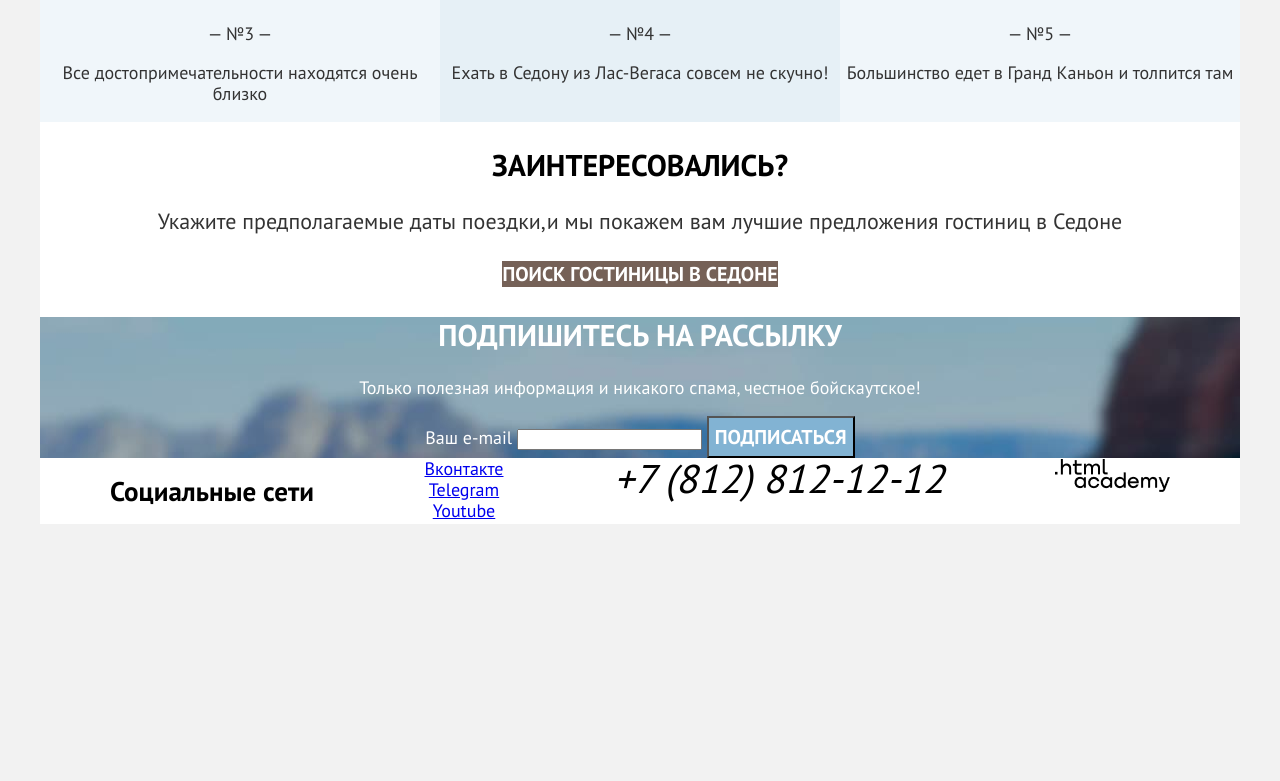
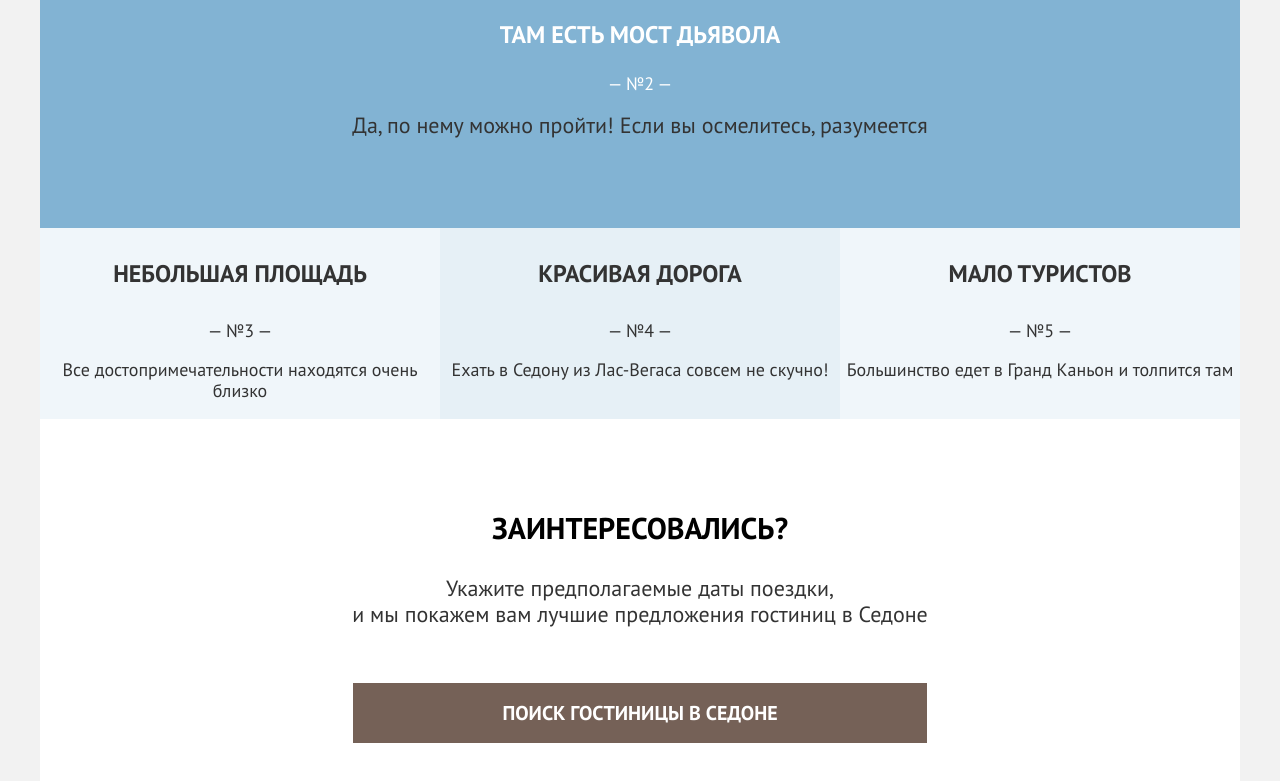
Before and after one commit to lisov1997/sedona-34, a plain HTML site: page index.html in a window 1280 px wide. Shown: the part 2016-2797 px from the top of the page. Before the commit the page ends 2540 px from the top, so only its background shows below. Drawn offline with Linux system fonts and the light colour scheme.

Commit message:
начало построение компонентов

```diff
--- a/index.html
+++ b/index.html
@@ -37,17 +37,17 @@
             </ul>
             <ul class="user-list">
               <li class="user-item">
-                <a class="search-hotel" href="#">
-                  <span class="vissualy-hidden">Поиск</span>
+                <a class="user-link search-hotel" href="#">
+                  <span class="visually-hidden">Поиск</span>
                 </a>
               </li>
               <li class="user-item">
-                <a class="favourites-hotel" href="#">
-                  <span class="vissualy-hidden">Избранное</span>
+                <a class="user-link favourites-hotel" href="#">
+                  <span class="visually-hidden">Избранное</span>
                 </a>
               </li>
               <li class="user-item">
-                <a class="btn" href="#">Хочу сюда!</a>
+                <a class="user-btn btn" href="#">Хочу сюда!</a>
               </li>
             </ul>
           </nav>
@@ -69,10 +69,10 @@
         <!-- Преимущества Седоны -->
 
         <section class="advantages">
-          <h2 class="vissualy-hidden">Преимущества отдыха в Седоне</h2>
-          <p class="section-title">Седона — небольшой городок в Аризоне,<br>
+          <h2 class="visually-hidden">Преимущества отдыха в Седоне</h2>
+          <p class="section-title sedona-desk">Седона — небольшой городок в Аризоне,<br>
             заслуживающий большего!</p>
-          <p class="section-desk">Рассмотрим 5 причин, по которым Седона круче, чем Гранд-Каньон!</p>
+          <p class="advantages-desk">Рассмотрим 5 причин, по которым Седона круче, чем Гранд-Каньон!</p>
           <ul class="advantages-list">
             <li class="advantages-item">
               <h3 class="advantages-title">Настоящий городок</h3>
@@ -99,21 +99,24 @@
               </ul>
             </li>
             <li class="advantages-item">
+              <img class="advantages-bridge-image" src="images/index/devils-bridge-trail.jpg" alt="Мост дьявола"
+                width="800" height="384">
               <h3 class="advantages-title">Там есть мост дьявола</h3>
               <p class="number">— №2 —</p>
               <p class="advantages-desk">Да, по нему можно пройти! Если вы осмелитесь, разумеется</p>
-              <img class="advantages-bridge-image" src="images/index/devils-bridge-trail.jpg" alt="Мост дьявола"
-                width="800" height="384">
+
               <ul class="travel-advantages-list">
                 <li class="travel-advantages-item advantages-square">
                   <h4 class="travel-advantages-title">Небольшая площадь</h4>
                   <p class="number">— №3 —</p>
-                  <p class="travel-advantages-desk">Все достопримечательности находятся очень близко</p>
+                  <p class="travel-advantages-desk">Все достопримечательности находятся очень близко
+                  </p>
                 </li>
                 <li class="travel-advantages-item advantages-road ">
                   <h4 class="travel-advantages-title">Красивая дорога</h4>
                   <p class="number">— №4 —</p>
-                  <p class="travel-advantages-desk ">Ехать в Седону из Лас-Вегаса совсем не скучно!</p>
+                  <p class="travel-advantages-desk ">Ехать в Седону из Лас-Вегаса совсем не скучно!
+                  </p>
                 </li>
                 <li class="travel-advantages-item advantages-tourists">
                   <h4 class="travel-advantages-title">Мало туристов</h4>
@@ -128,8 +131,8 @@
         <!-- Поиск гостиницы -->
 
         <section class="search-hotel">
-          <h2 class="section-title">Заинтересовались?</h2>
-          <p class="hotel-offer-desk">Укажите предполагаемые даты поездки,и мы покажем вам лучшие предложения
+          <h2 class="section-title search-hotel-title">Заинтересовались?</h2>
+          <p class="search-hotel-desk">Укажите предполагаемые даты поездки, <br>и мы покажем вам лучшие предложения
             гостиниц в Седоне
           </p>
           <a class="btn btn-search-hotel" href="#">ПОИСК ГОСТИНИЦЫ В седоне</a>
@@ -138,8 +141,8 @@
         <!-- Новостная рассылка -->
 
         <section class="newsletter index-newsletter">
-          <h2 class="section-title">Подпишитесь на рассылку</h2>
-          <p class="newsletter-desk">Только полезная информация и никакого спама, честное бойскаутское!</p>
+          <h2 class="section-title newsletter-title">Подпишитесь на рассылку</h2>
+          <p class="newsletter-desk">Только полезная информация и никакого спама, <br> честное бойскаутское!</p>
           <form class="newsletter-form" action="https://echo.htmlacademy.ru" method="post">
             <label for="email">Ваш e-mail</label>
             <input type="email" name="email" id="email">
@@ -150,23 +153,23 @@
 
       <!-- Футер -->
 
-      <footer class="page-">
+      <footer class="page-footer">
         <div class="footer-wrapper wrapper">
-          <h2 class="vissualy-hidden">Социальные сети</h2>
+          <h2 class="visually-hidden">Социальные сети</h2>
           <ul class="social-list">
             <li class="social-item">
-              <a class="social-link" href="#">
-                <span class="vissualy-hidden">Вконтакте</span>
+              <a class="social-link" href="https://vk.com/htmlacademy">
+                <span class="visually-hidden">Вконтакте</span>
               </a>
             </li>
             <li class="social-item">
-              <a class="social-link" href="#">
-                <span class="vissualy-hidden">Telegram</span>
+              <a class="social-link" href="https://t.me/htmlacademy">
+                <span class="visually-hidden">Telegram</span>
               </a>
             </li>
             <li class="social-item">
-              <a class="social-link" href="#">
-                <span class="vissualy-hidden">Youtube</span>
+              <a class="social-link" href="https://www.youtube.com/user/htmlacademyru">
+                <span class="visually-hidden">Youtube</span>
               </a>
             </li>
           </ul>
--- a/styles/styles.css
+++ b/styles/styles.css
@@ -35,6 +35,17 @@ body {
   background-color: #f2f2f2;
 }
 
+.visually-hidden {
+  position: absolute;
+  width: 1px;
+  height: 1px;
+  margin: -1px;
+  padding: 0;
+  border: 0;
+  clip: rect(0 0 0 0);
+  overflow: hidden;
+}
+
 .page-wrapper {
   display: flex;
   flex-direction: column;
@@ -70,12 +81,18 @@ body {
 .navigation {
   display: flex;
 }
+.logo-link{
+  display: block;
+  height: 70px;
+}
 
 .logo-image {
   display: block;
 }
 
 .navigation-list {
+  display: flex;
+  flex-wrap: wrap;
   max-width: 450px;
   margin: 0;
   margin-left: 30px;
@@ -84,6 +101,8 @@ body {
 }
 
 .navigation-link {
+  display:block;
+  padding:20px 17px;
   font-size: 20px;
   line-height: 26px;
   font-weight: 700;
@@ -93,17 +112,32 @@ body {
 }
 
 .user-list {
-  min-width: 350px;
+  display: flex;
+  flex-wrap: wrap;
+  align-items: center;
+  min-width: 330px;
   margin: 0;
   margin-left: auto;
   padding: 0;
   list-style-type: none;
 }
 
+.user-link {
+  display: block;
+  height: 70px;
+  min-width: 42px;
+}
+
+.user-btn {
+  padding: 9px 15px;
+}
+
 /* Мэйн */
 /* Добро пожаловать в Седону */
 
 .welcome {
+  padding-top:51px;
+  padding-bottom: 82px;
   background-color: #dceaf3;
   background-image: url(../images/index/index-background.jpg);
   background-size: 100% auto;
@@ -117,6 +151,9 @@ body {
 
 /* Преимущества Седоны  */
 
+.advantages {
+  padding-top: 67px;
+}
 .section-title {
   font-size: 30px;
   line-height: 36px;
@@ -124,7 +161,14 @@ body {
   text-transform: uppercase;
 }
 
-.section-desk {
+.sedona-desk {
+  margin: 0;
+  margin-bottom: 31px;
+}
+
+.advantages-desk {
+  margin: 0;
+  margin-bottom: 90px;
   font-size: 22px;
   line-height: 26px;
   color: #333333;
@@ -137,6 +181,11 @@ body {
   padding: 0;
   list-style-type: none;
 }
+
+.container-text {
+
+}
+
 .advantages-town-image {
   display: block;
 }
@@ -196,19 +245,48 @@ body {
 
 /* Поиск гостиницы */
 
-.hotel-offer-desk {
+.search-hotel {
+  padding-top: 91px;
+}
+
+.search-hotel-title {
+  margin-top: 0;
+  margin-bottom: 29px;
+}
+
+.search-hotel-desk {
+  margin: 0;
+  margin-bottom: 56px;
   font-size: 22px;
   line-height: 26px;
   color: #333333;
 }
 
 .btn-search-hotel {
+  display: inline-block;
+  min-width: 574px;
+  margin-bottom: 93px;
+  padding: 12px 15px;
   font-size: 20px;
   line-height: 36px;
 }
 
 /* Новостная рассылка */
 
+.newsletter {
+  padding-top: 94px;
+  padding-bottom: 94px;
+}
+
+.newsletter-title {
+  margin-top: 0;
+  margin-bottom: 29px;
+}
+
+.newsletter-desk {
+  margin: 0;
+  margin-bottom: 56px;
+}
 .index-newsletter {
   color: #ffffff;
   background-color: #406585;
@@ -233,10 +311,19 @@ body {
 }
 
 .social-list {
+  display: flex;
+  flex-wrap: wrap;
   margin: 0;
   padding: 0;
   max-width: 220px;
   list-style-type: none;
+}
+
+
+.social-link {
+  display: block;
+  min-width: 48px;
+  min-height: 40px;
 }
 
 .contacts {
```
Also changed, not shown: catalog.html (+10 -10 lines).
